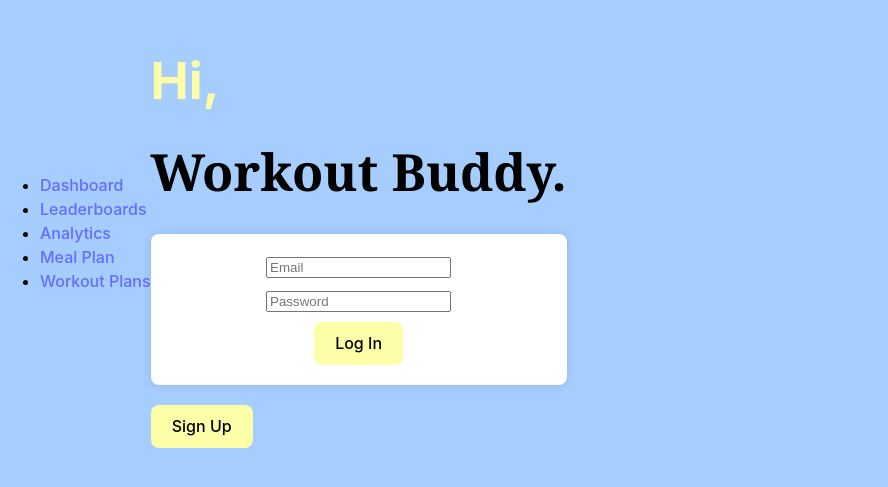
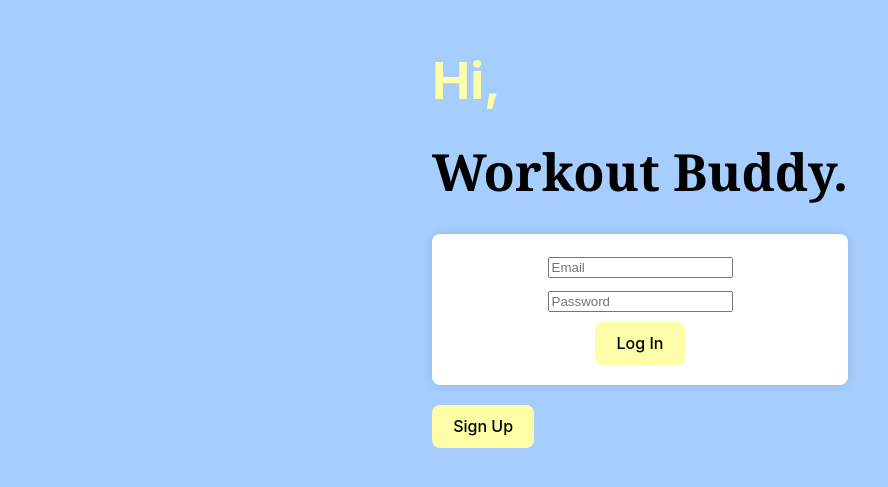
Before and after one commit to tyleryannes94/workout-buddy, a React (Vite) app in the folder frontend/: page / in a window 1280 px wide. Shown: the part 167-654 px from the top of the page, without its empty margins (0-888 px from the left). Built offline with nearby package versions, Linux system fonts and the light colour scheme.

Commit message:
added a Home component and rerouted App to go thru Home, then Login. also centered body

```diff
--- a/frontend/src/App.jsx
+++ b/frontend/src/App.jsx
@@ -6,22 +6,27 @@ import Dashboard from './components/Dashboard';
 import CreateMeals from './components/CreateMeals';
 import CreateWorkouts from './components/CreateWorkouts';
 import Navbar from './components/Navbar';
+import Home from './components/Home';
 
 
 function App() {
   return (
+    <>
     <Router>
-      <Navbar />
-      <Login />
+      {/* <Navbar /> */}
       <Routes>
-      <Route path="/login" element={<Login />} />
-      <Route path="/signup" element={<SignupForm />} />
-      <Route path="/dashboard" element={<Dashboard />} />
-      <Route path="/meals" element={<CreateMeals />} />
-      <Route path="/workouts" element={<CreateWorkouts />} />
+
+        <Route path='/' exact element={<Home />} />
+        <Route path="/login" element={<Login />} />
+        <Route path="/signup" element={<SignupForm />} />
+        <Route path="/dashboard" element={<Dashboard />} />
+        <Route path="/meals" element={<CreateMeals />} />
+        <Route path="/workouts" element={<CreateWorkouts />} />
 
       </Routes>
     </Router>
+    </>
+
   )
 }
 
--- /dev/null
+++ b/frontend/src/components/Home.jsx
@@ -0,0 +1,14 @@
+import React from "react";
+import '../App';
+// import '../index.css'; already imported in main.jsx
+import Login from "./Login";
+
+function Home() {
+    return (
+        <>
+            <Login />
+        </>
+    );
+}
+
+export default Home;
--- a/frontend/src/index.css
+++ b/frontend/src/index.css
@@ -13,6 +13,9 @@
   text-rendering: optimizeLegibility;
   -webkit-font-smoothing: antialiased;
   -moz-osx-font-smoothing: grayscale;
+
+  /* used to center content */
+  justify-content: center;
 }
 /* TODO: edit anchor tags */
 a {
@@ -62,6 +65,8 @@ button:focus-visible {
   :root {
     /* color: #213547; */
     background-color: #A5CDFD;
+    /* used to center content */
+    justify-content: center;
   }
   a:hover {
     color: #213547;
```
